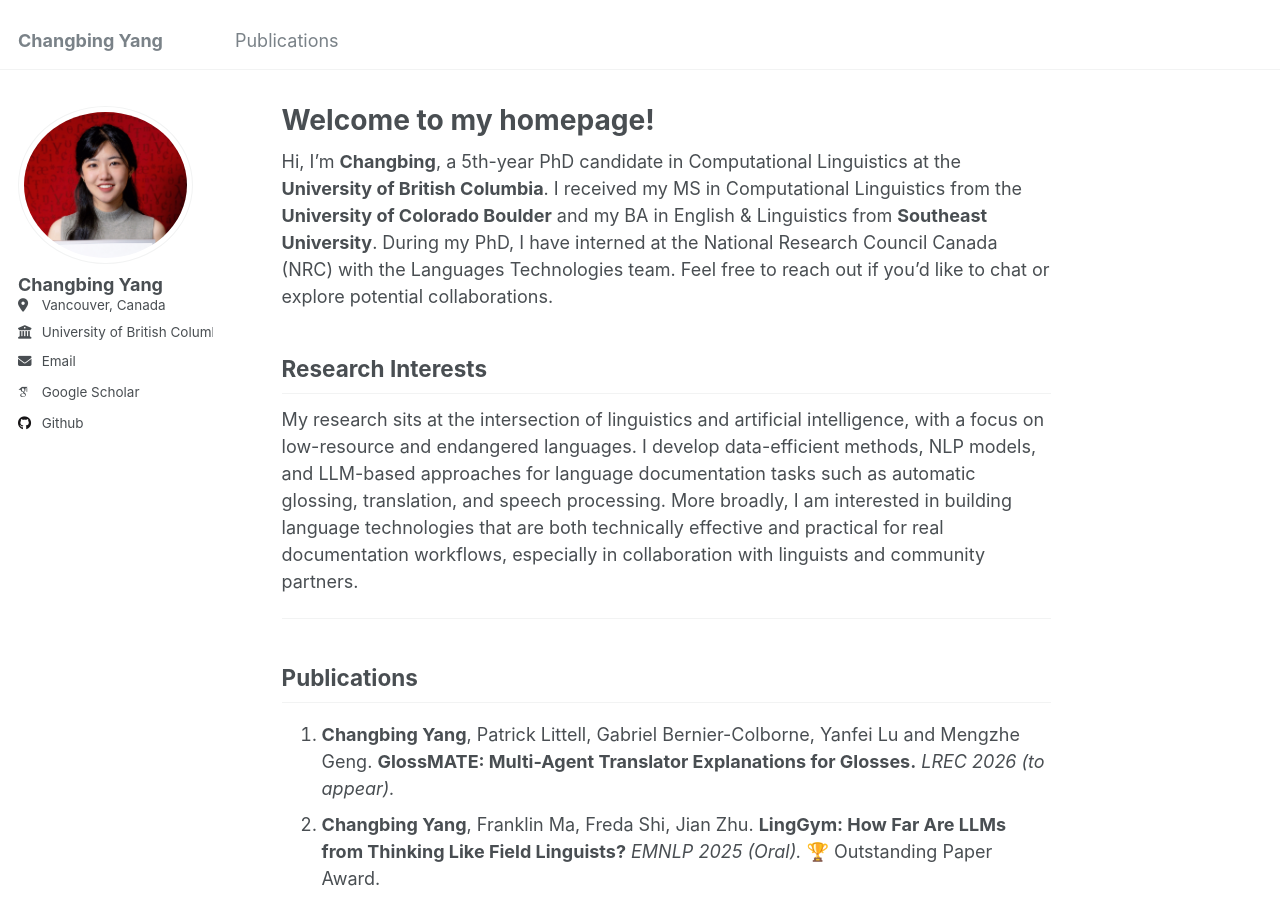
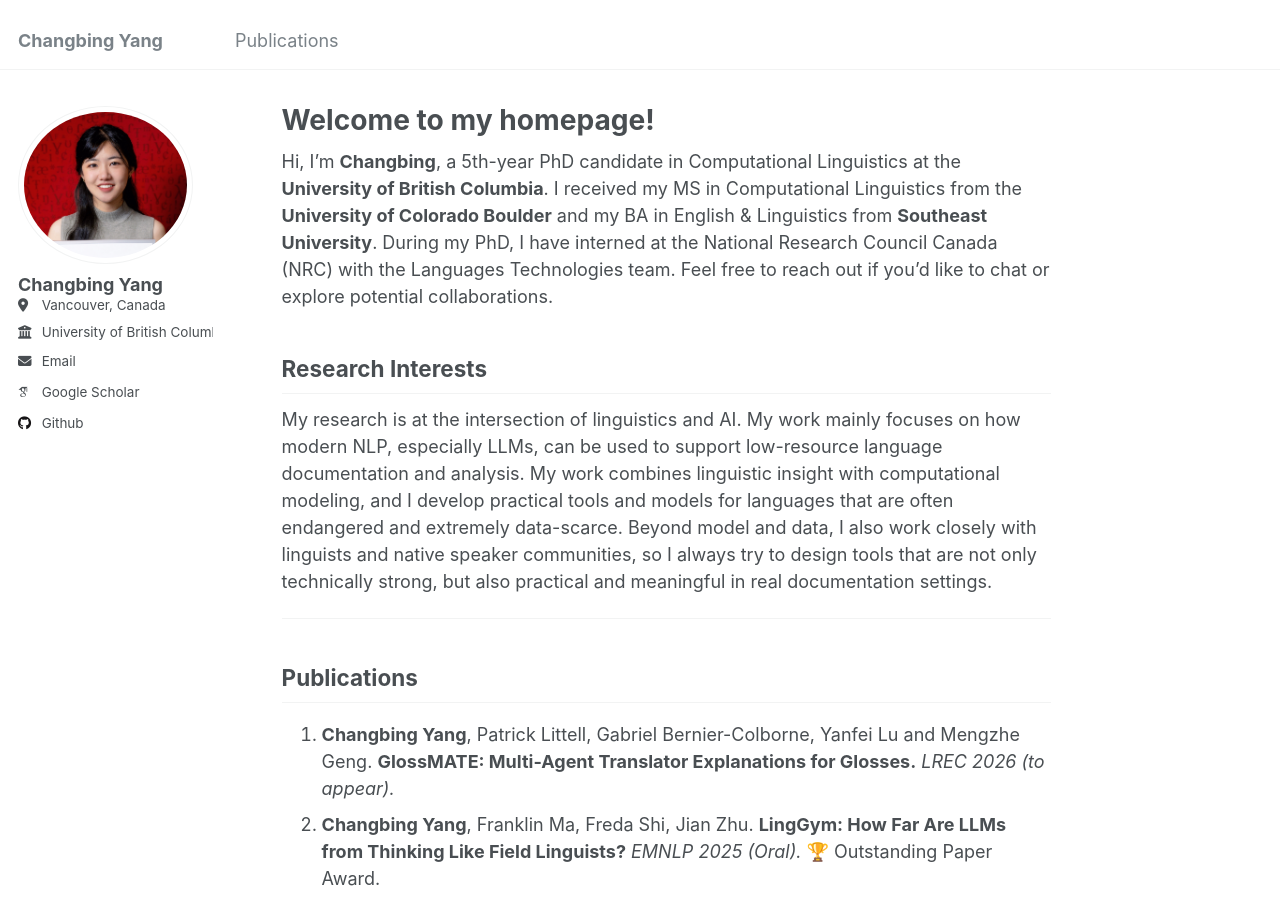
Before and after one commit to changbingY/changbingY.github.io, a Jekyll site: the page built from _pages/about.md, in a window 1280 px wide and 900 px high. Built offline with Jekyll 4.4.1, drawn with Linux system fonts in a browser that asks for light colours; some web fonts are replaced.

Commit message:
Update about.md

```diff
--- a/_pages/about.md
+++ b/_pages/about.md
@@ -11,7 +11,7 @@ Hi, I'm **Changbing**, a 5th-year PhD candidate in Computational Linguistics at
 Technologies team. Feel free to reach out if you'd like to chat or explore potential collaborations.
 
 ## Research Interests
-My research sits at the intersection of linguistics and artificial intelligence, with a focus on low-resource and endangered languages. I develop data-efficient methods, NLP models, and LLM-based approaches for language documentation tasks such as automatic glossing, translation, and speech processing. More broadly, I am interested in building language technologies that are both technically effective and practical for real documentation workflows, especially in collaboration with linguists and community partners.
+My research is at the intersection of linguistics and AI. My work mainly focuses on how modern NLP, especially LLMs, can be used to support low-resource language documentation and analysis. My work combines linguistic insight with computational modeling, and I develop practical tools and models for languages that are often endangered and extremely data-scarce. Beyond model and data, I also work closely with linguists and native speaker communities, so I always try to design tools that are not only technically strong, but also practical and meaningful in real documentation settings.
 
 ---
 
```
